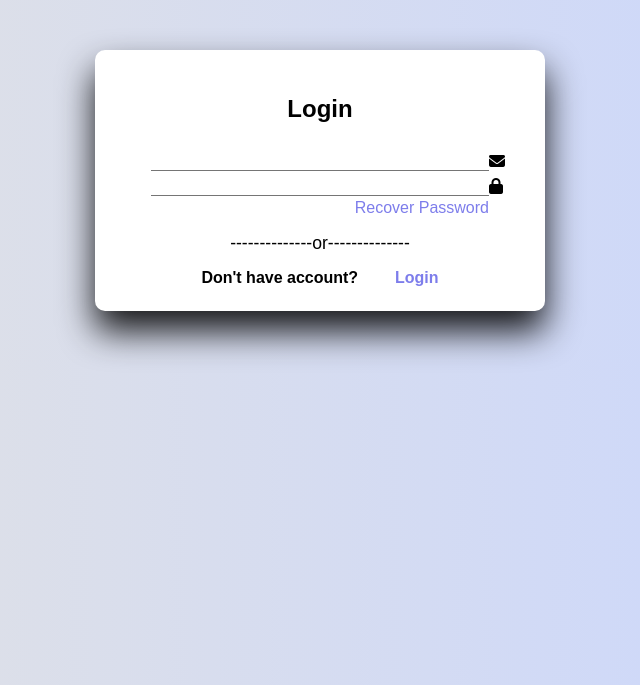
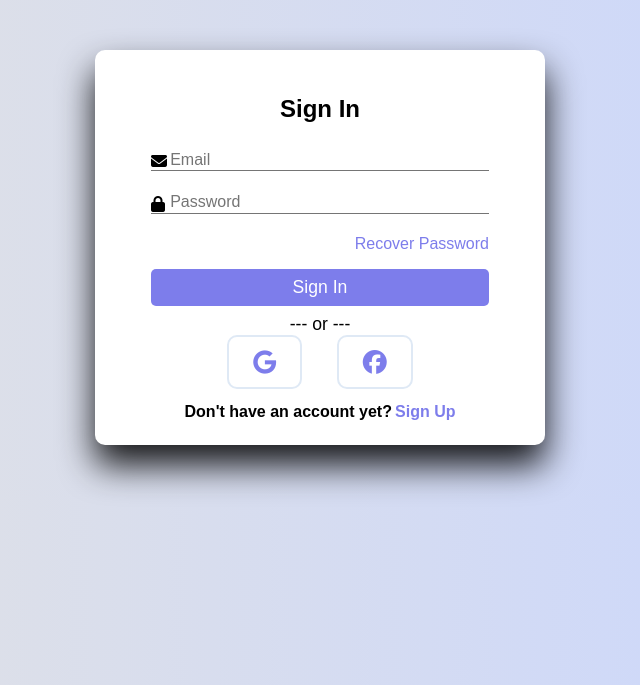
Before and after one commit to rebecca329/Bakewise, a PHP site: page / in a window 1280 px wide. Shown: the top 685 px of the page, without its empty margins (320-960 px from the left). Run offline with PHP 8.4, Linux system fonts and the light colour scheme.

Commit message:
login and register form

```diff
--- a/index.php
+++ b/index.php
@@ -8,60 +8,70 @@
     <link rel="stylesheet" href="style.css">
 </head>
 <body>
-    <div class="container" id="signup" style="display:none;">
+<div class="container" id="signUp" style="display: none;">
     <h1 class="form-title">Register</h1>
     <form method="post" action="">
         <div class="input-group">
+            <i class="fas fa-user"></i>
             <input type="text" name="fName" id="fName" placeholder="First Name" required>
-                <i class="fas fa-user"></i>
+            <label for="fName">First Name</label>
         </div>
         <div class="input-group">
+            <i class="fas fa-user"></i>
             <input type="text" name="lName" id="lName" placeholder="Last Name" required>
-                <i class="fas fa-user"></i>
+            <label for="lName">Last Name</label>
         </div>
         <div class="input-group">
+            <i class="fas fa-envelope"></i>
             <input type="email" name="email" id="email" placeholder="Email" required>
-                <i class="fas fa-envelope"></i>
+            <label for="email">Email</label>
         </div>
         <div class="input-group">
+            <i class="fas fa-lock"></i>
             <input type="password" name="password" id="password" placeholder="Password" required>
-                <i class="fas fa-lock"></i>
+            <label for="password">Password</label>
         </div>
+        <input type="submit" class="btn" value="Sign Up" name="SignUp">
     </form>
-        <p class="or">--------------or--------------</p>
+    <p class="or">--- or ---</p>
     <div class="icons">
         <i class="fab fa-google"></i>
         <i class="fab fa-facebook"></i>
     </div>
-        <div class="button-group">
-            <button type="submit">Register</button>
+    <div class="links">
+        <p>Already have an account?</p>
+        <button id="SignIn">Sign In</button>
+    </div>
+</div>
+
+<div class="container" id="signIn">
+    <h1 class="form-title">Sign In</h1>
+    <form method="post" action="">
+        <div class="input-group">
+            <i class="fas fa-envelope"></i>
+            <input type="email" name="email" id="email-login" placeholder="Email" required>
+            <label for="email-login">Email</label>
+        </div>
+        <div class="input-group">
+            <i class="fas fa-lock"></i>
+            <input type="password" name="password" id="password-login" placeholder="Password" required>
+            <label for="password-login">Password</label>
+        </div>
+        <p class="recover">
+            <a href="#" class="link">Recover Password</a>
+        </p>
+        <input type="submit" class="btn" value="Sign In" name="SignIn">
+    </form>
+    <p class="or">--- or ---</p>
+    <div class="icons">
+        <i class="fab fa-google"></i>
+        <i class="fab fa-facebook"></i>
     </div>
     <div class="links">
-            <p>Already Have an Account?</p>
-            <a href="#">Login</a>
-        </div>
-    </div>
-    <div class="container" id="login">
-        <h1 class="form-title">Login</h1>
-        <form method="post" action="">
-            <div class="input-group">
-                <input type="email" name="email" id="email" placeholder="Email" required>
-                <i class="fas fa-envelope"></i>
-            </div>
-            <div class="input-group">
-                <input type="password" name="password" id="password" placeholder="Password" required>
-                <i class="fas fa-lock"></i>
-            </div>
-            <p class="recover">
-                <a href="#">Recover Password</a></p>
-        </form>
-        <p class="or">--------------or--------------</p>
-        <div class="links">
-            <p>Don't have account?</p>
-           <button id="LoginButton">Login</button>
+        <p>Don't have an account yet?</p>
+        <button id="SignUp">Sign Up</button>
     </div>
 </div>
     <script src="script.js"></script>
-
 </body>
 </html>
--- a/script.js
+++ b/script.js
@@ -1,14 +1,17 @@
-const signUpButton=document.getElementById('signUpButton');
-const signIpButton=document.getElementById('signInButton');
-const signInForm=document.getElementById('signIn');
-const signUpForm=document.getElementById('signUp');
-signUpButton.addEventListener('click',function(){
-    signInForm.style.display="none";
-    signUpForm.style.display="block";
 
-})
-signInForm.addEventListener('click',function(){
-    signInForm.style.display="block";
-    signUpForm.style.display="none";
+const SignUpButton = document.getElementById('SignUp');
+const SignInButton = document.getElementById('SignIn');
+const signInForm = document.getElementById('signIn');
+const signUpForm = document.getElementById('signUp');
 
-})
+
+SignUpButton.addEventListener('click', function () {
+    signInForm.style.display = "none";
+    signUpForm.style.display = "block";
+});
+
+
+SignInButton.addEventListener('click', function () {
+    signUpForm.style.display = "none";
+    signInForm.style.display = "block";
+});
```
Also changed, not shown: hello.html (deleted, +0 -19 lines), p.html (deleted, +0 -65 lines), style.css (line endings or trailing spaces), 7 other files. Lines whose indentation alone changed are shown as unchanged.
